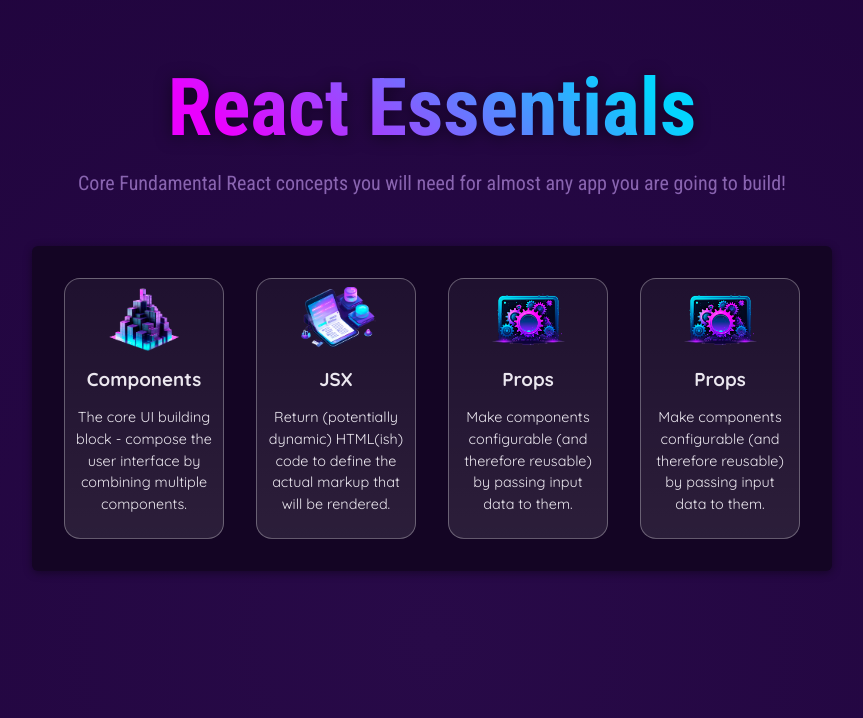
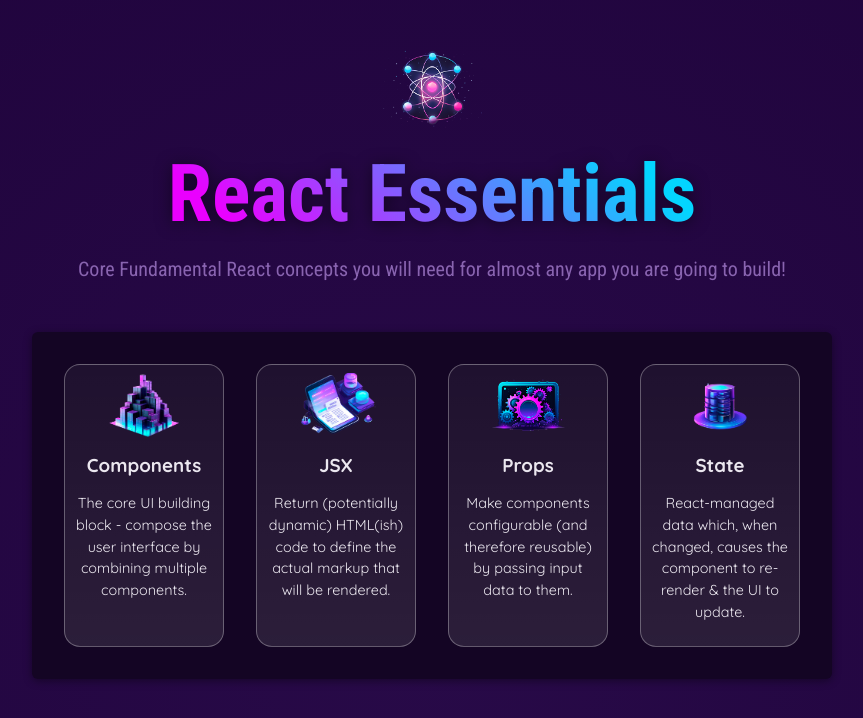
Before and after one commit to tochanenko/React_Guide_Course, a React (Vite) app in the folder 01-starting-project/: page / in a window 1280 px wide. Shown: the top 718 px of the page, without its empty margins (208-1071 px from the left). Built offline with nearby package versions, Linux system fonts and the light colour scheme.

Commit message:
Split App file into various Components

```diff
--- a/01-starting-project/src/App.jsx
+++ b/01-starting-project/src/App.jsx
@@ -1,34 +1,6 @@
-const reactDescriptions = ['Fundamental', 'Crucial', 'Core'];
-import reactImg  from './assets/react-core-concepts.png';
 import { CORE_CONCEPTS } from './data.js';
-
-function genRandomInt(max) {
-  return Math.floor(Math.random() * (max + 1));
-}
-
-function CoreConcept(props) {
-  return(
-    <li>
-      <img src={props.image} alt={props.title} />
-      <h3>{props.title}</h3>
-      <p>{props.description}</p>
-    </li>
-  )
-}
-
-function Header() {
-  const description = reactDescriptions[genRandomInt(2)];
-
-  return (
-    <header>
-      {/* <img src={reactImg} alt="Stylized atom" /> */}
-      <h1>React Essentials</h1>
-      <p>
-        {description} Fundamental React concepts you will need for almost any app you are going to build!
-      </p>
-    </header>
-  );
-}
+import Header from './components/Header.jsx';
+import CoreConcept from './components/CoreConcept.jsx';
 
 function App() {
   return (
@@ -42,21 +14,9 @@
               description={CORE_CONCEPTS[0].description}
               image={CORE_CONCEPTS[0].image}
             />
-            <CoreConcept
-              title={CORE_CONCEPTS[1].title}
-              description={CORE_CONCEPTS[1].description}
-              image={CORE_CONCEPTS[1].image}
-            />
-            <CoreConcept
-              title={CORE_CONCEPTS[2].title}
-              description={CORE_CONCEPTS[2].description}
-              image={CORE_CONCEPTS[2].image}
-            />
-            <CoreConcept
-              title={CORE_CONCEPTS[2].title}
-              description={CORE_CONCEPTS[2].description}
-              image={CORE_CONCEPTS[2].image}
-            />
+            <CoreConcept {...CORE_CONCEPTS[1]} />
+            <CoreConcept {...CORE_CONCEPTS[2]} />
+            <CoreConcept {...CORE_CONCEPTS[3]} />
           </ul>
         </section>
       </main>
--- /dev/null
+++ b/01-starting-project/src/components/CoreConcept.jsx
@@ -0,0 +1,9 @@
+export default function CoreConcept({ title, description, image }) {
+  return (
+    <li>
+      <img src={image} alt={title} />
+      <h3>{title}</h3>
+      <p>{description}</p>
+    </li>
+  )
+}
--- /dev/null
+++ b/01-starting-project/src/components/Header.jsx
@@ -0,0 +1,21 @@
+import reactImg  from '../assets/react-core-concepts.png';
+
+const reactDescriptions = ['Fundamental', 'Crucial', 'Core'];
+
+function genRandomInt(max) {
+  return Math.floor(Math.random() * (max + 1));
+}
+
+export default function Header() {
+  const description = reactDescriptions[genRandomInt(2)];
+
+  return (
+    <header>
+      {<img src={reactImg} alt="Stylized atom" />}
+      <h1>React Essentials</h1>
+      <p>
+        {description} Fundamental React concepts you will need for almost any app you are going to build!
+      </p>
+    </header>
+  );
+}
```
